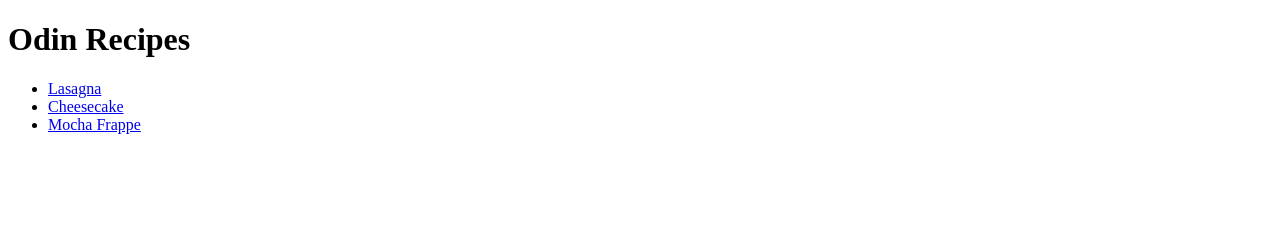
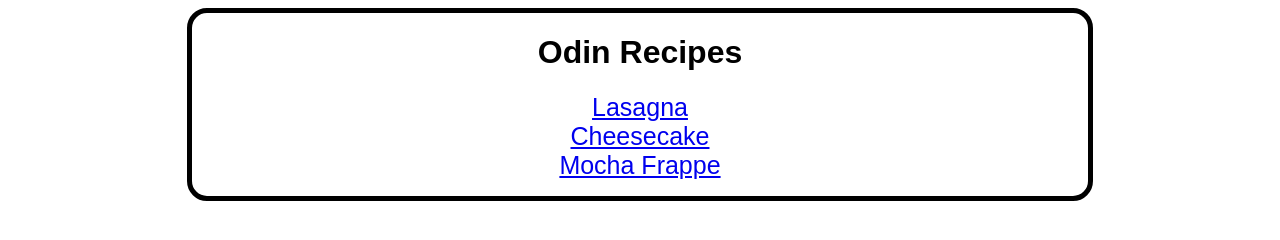
Before and after one commit to Zaid-Niazi/odin-recipes2, a plain HTML site: page index.html in a window 1280 px wide. Drawn offline with Linux system fonts and the light colour scheme.

Commit message:
Add styles to homepage and recipes page
This commit adds styles to the homepage and recipes page of the recipe website. Borders have been added around the content to provide visual separation and clarity. Images have been centered to improve alignment and balance, and headings have also been centered for consistency. These changes enhance the overall appearance and usability of the website.

```diff
--- a/index.html
+++ b/index.html
@@ -4,9 +4,12 @@
     <meta charset="UTF-8">
     <meta http-equiv="X-UA-Compatible" content="IE=edge">
     <meta name="viewport" content="width=device-width, initial-scale=1.0">
+    <link rel="stylesheet" href="style.css">
     <title>Recipes Database</title>
 </head>
 <body>
+    <div class="main">
+
         <h1>Odin Recipes</h1>
         <ul>
 
@@ -18,6 +21,8 @@
 
 
         </ul>
+    </div>
+
 
 </body>
 </html>
--- /dev/null
+++ b/recipes/style.css
@@ -0,0 +1,17 @@
+
+.main{
+    border: 5px solid black;
+    width: 90vw;
+    height: 90vh;
+    margin: auto;
+    overflow: scroll;
+    padding: 1vw;
+}
+h1,h2,h3{
+    text-align: center;
+}
+img{
+    display: block;
+     margin: 0 auto;
+
+}
--- /dev/null
+++ b/style.css
@@ -0,0 +1,24 @@
+
+
+body{
+    font-family: Arial, Helvetica, sans-serif;
+    text-align: center;
+
+}
+
+.main{
+    border: 5px solid black;
+    width: 70vw;
+    border-radius: 20px;
+    margin: auto;
+}
+
+ul{
+    padding-left: 0;
+    list-style: none;
+
+}
+a{
+    font-size: 25px;
+
+}
```
Also changed, not shown: recipes/cheesecake.html (+7 -0 lines), recipes/lasagna.html (+7 -1 lines), recipes/mochafrappe.html (+7 -0 lines). Lines whose indentation alone changed are shown as unchanged.
